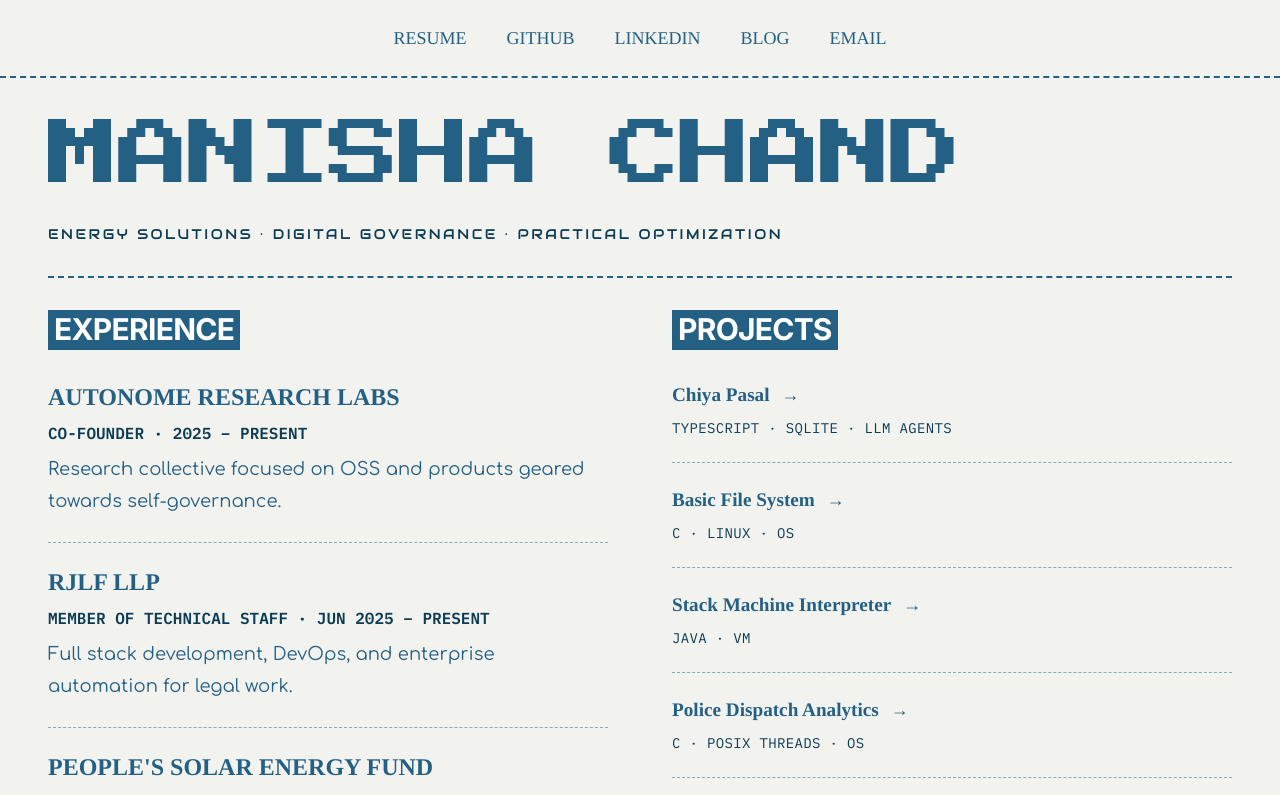
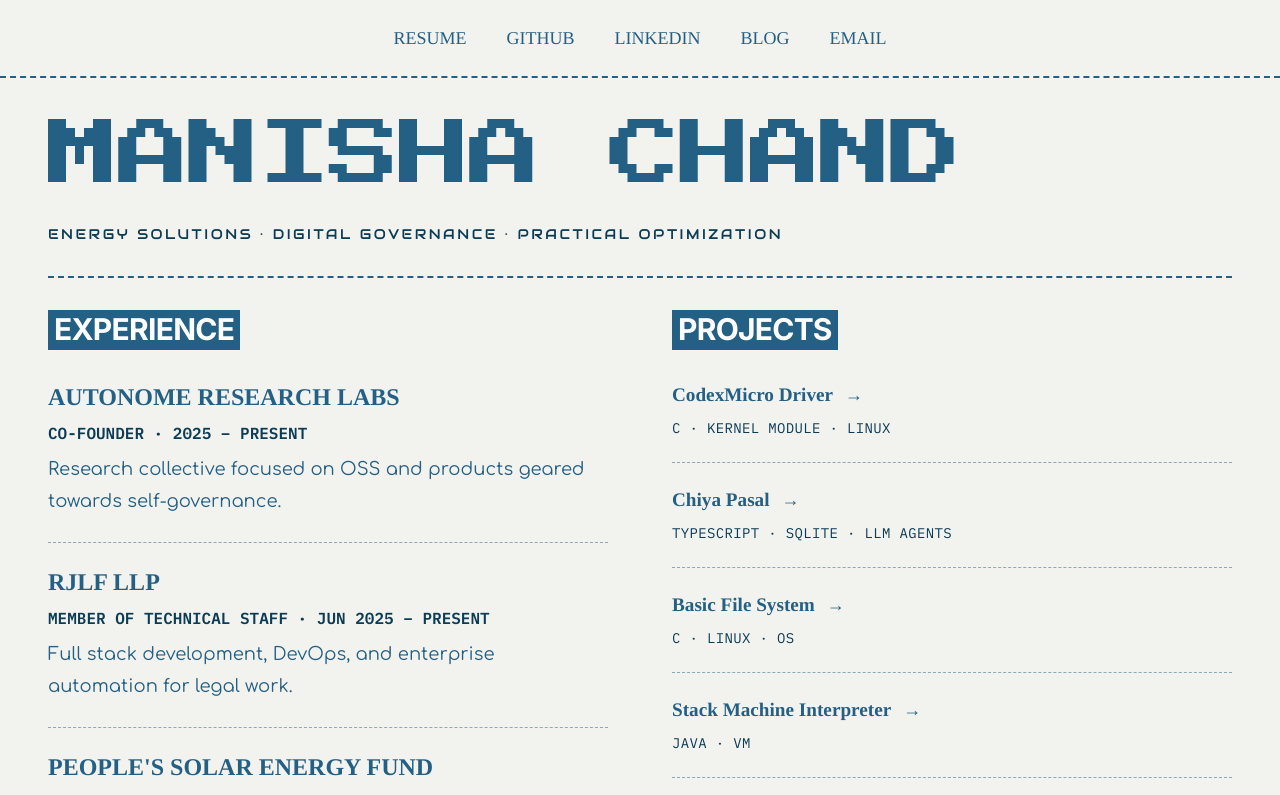
Before and after one commit to build4me2/Portfolio-Manisha, a React (Vite) app: page / in a window 1280 px wide. Shown: the top 795 px of the page. Built offline with nearby package versions, Linux system fonts and the light colour scheme.

Commit message:
Add CodexMicro Driver project

```diff
--- a/src/data/portfolio.ts
+++ b/src/data/portfolio.ts
@@ -44,6 +44,11 @@ export const experience = [
 
 export const projects = [
   {
+    title: 'CodexMicro Driver',
+    href: 'https://github.com/build4me2/codexmicro-driver',
+    meta: 'C · KERNEL MODULE · LINUX',
+  },
+  {
     title: 'Chiya Pasal',
     href: 'https://github.com/autonome-research/chiya-pasal',
     meta: 'TYPESCRIPT · SQLITE · LLM AGENTS',
```
